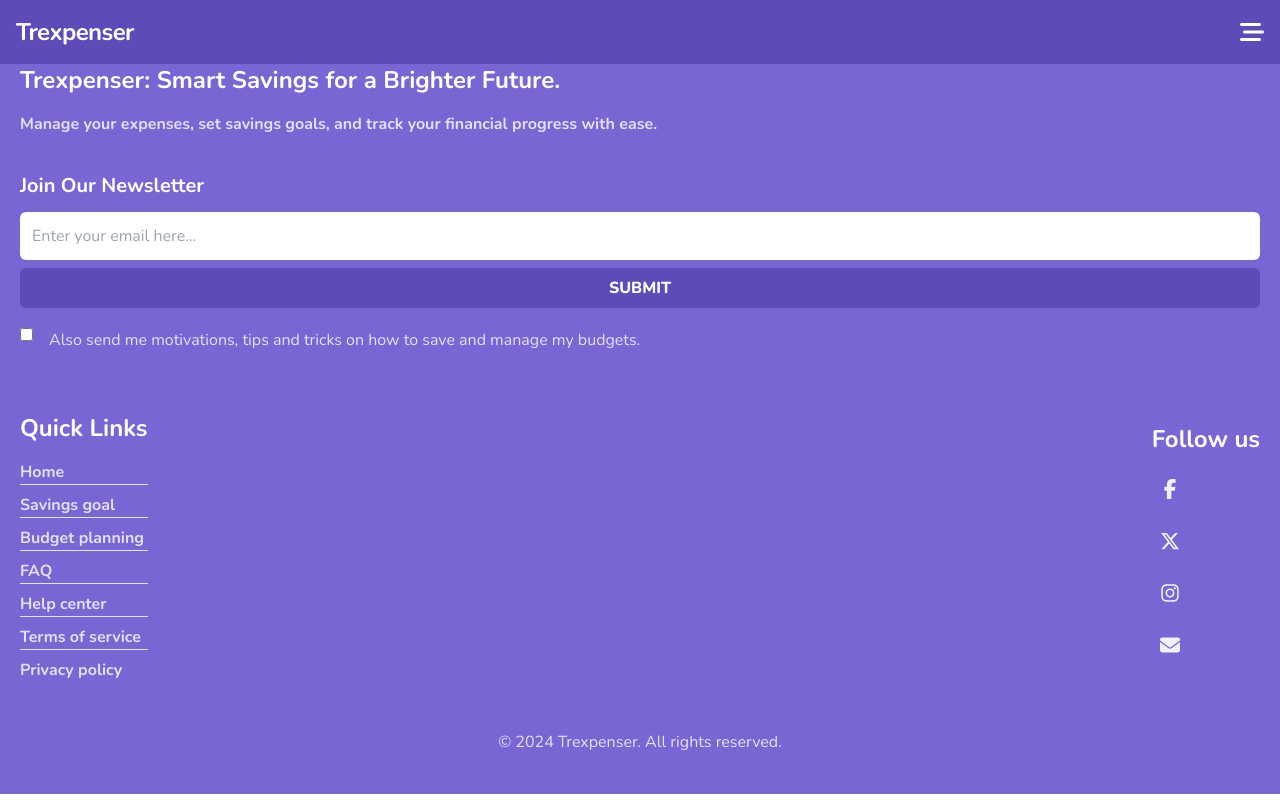
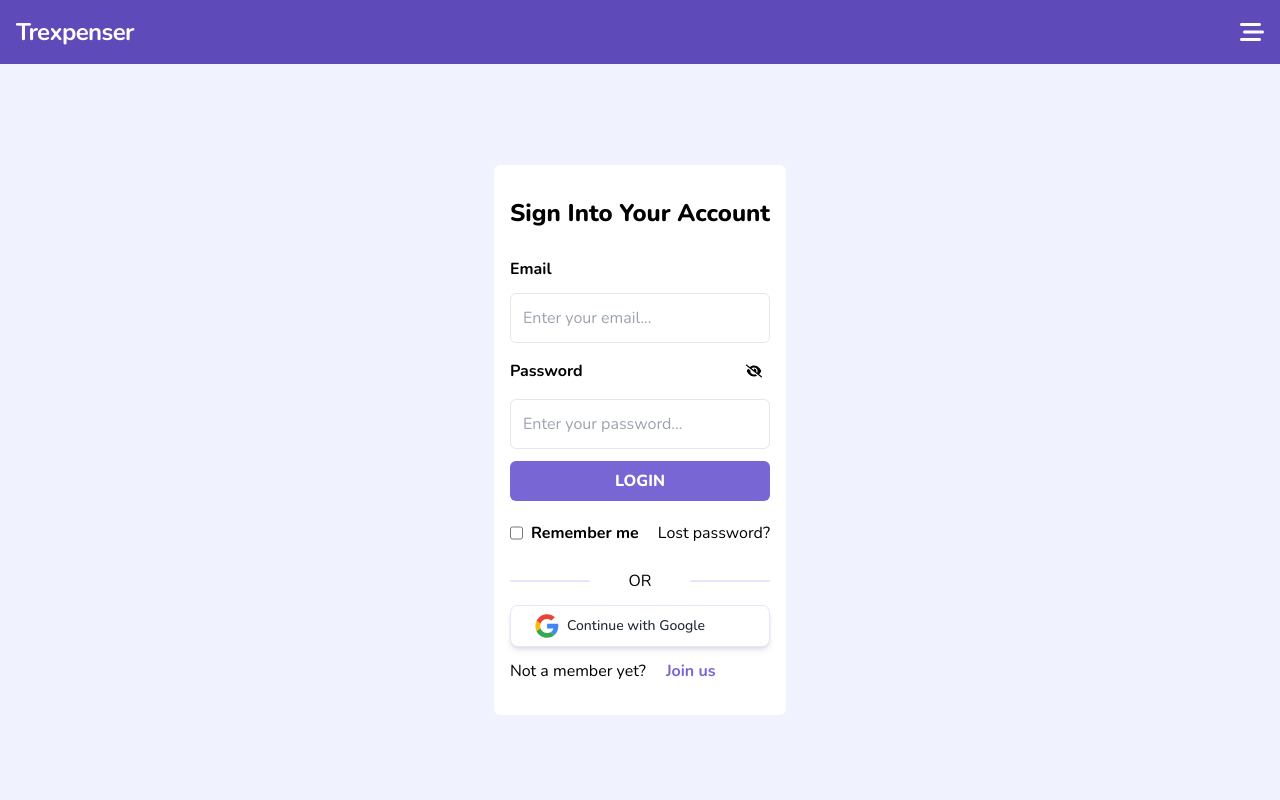
Before and after one commit to Abosi-Godwin/Trexpenser, a Next.js app: page /login in a window 1280 px wide. Shown: the top 800 px of the page. Built offline with nearby package versions, Linux system fonts and the light colour scheme.

Commit message:
major updates

```diff
--- a/app/components/Card.tsx
+++ b/app/components/Card.tsx
@@ -19,8 +19,8 @@ const CardItem = ({ data, makeFlex = true }: CardItemProps) => {
     >
       <div
         className={`${
-          !makeFlex && "w-14 h-14 bg-temp-color-1 rounded-full flex items-center justify-center"
-        } text-2xl text-temp-color-8`}
+          !makeFlex && "w-14 h-14 bg-temp-color-1 rounded-full flex items-center justify-center pt-0"
+        } text-2xl text-temp-color-8 pt-2`}
       >
         <Icon />
       </div>
--- a/app/components/Input.tsx
+++ b/app/components/Input.tsx
@@ -2,11 +2,10 @@ import InputLabel from "./InputLabel";
 interface InputProps {
   label: string;
   placeholder: string;
-  inputType: "text" | "password" | "email" | "number";
-  className: string;
+  inputType: "text" | "password" | "email";
+  className?: string;
   disable?: boolean;
   toggle?: boolean | undefined;
-  noLabel?: boolean;
   onHidePassword?: () => void;
 }
 export default function Input({
@@ -15,22 +14,18 @@ export default function Input({
   inputType,
   disable,
   toggle,
-  noLabel,
   onHidePassword,
-  className = "bg-light-sectionBackground text-light-text dark:bg-dark-sectionBackground dark:text-dark-text border-none outline-none p-2 rounded",
+  className,
 }: InputProps) {
-  const name = label.split(" ").at(-1);
-
   return (
     <>
-      {!noLabel && (
       <InputLabel
         label={label}
         inputType={inputType}
         toggle={toggle}
         hidePassword={onHidePassword}
       />
-      )}
+
       <input
         id={label}
         type={inputType}
--- a/app/login/page.tsx
+++ b/app/login/page.tsx
@@ -1,11 +1,105 @@
-import React from 'react'
+"use client";
 
-const Login = () => {
+import { useState } from "react";
+import Link from "next/link";
+import { useForm } from "react-hook-form";
+
+import Input from "../components/Input";
+import Button from "../components/Button";
+import GoogleBtn from "../components/GoogleBtn";
+
+const LoginPage = () => {
+  const {
+    register,
+    handleSubmit,
+    formState: { errors },
+  } = useForm();
+
+  const [hidePassword, setHidePassword] = useState(true);
+  const [remember, setRemember] = useState(true);
+
+  const handleLogin = () => {};
+
+  const handleHidePassword = () => {
+    setHidePassword((prev) => !prev);
+  };
   return (
-    <div>
-      <h1>Login now</h1>
+    <div
+      className="bg-light-sectionBackground flex items-center justify-center
+    h-screen max-h-dvh w-screen overflow-hidden pt-20"
+    >
+      <div className="p-4 rounded-md bg-white hadow-md shadow-color-2">
+        <div className="py-4">
+          <h1 className="font-extrabold text-2xl capitalize">Sign into your account</h1>
+        </div>
+
+        <form onSubmit={handleSubmit(handleLogin)}>
+          <div className="flex flex-col gap-3 py-3">
+            <Input
+              label="email"
+              inputType="email"
+              placeholder="Enter your email..."
+              className="p-3 rounded-md outline-0 border"
+            />
+
+            <Input
+              inputType={hidePassword ? "password" : "text"}
+              placeholder="Enter your password..."
+              label="password"
+              className="p-3 rounded-md outline-0 border"
+              onHidePassword={handleHidePassword}
+              toggle={hidePassword}
+            />
+
+            <Button
+              text="Login"
+              type="submit"
+              className="bg-light-primaryCTA text-white font-extrabold
+                            rounded-md p-2 uppercase w-full flex items-center
+                            justify-center"
+            />
+          </div>
+          <div className="flex justify-between py-2">
+            <div className="flex gap-2 font-bold">
+              <input
+                type="checkbox"
+                name="remember"
+              />
+              <p>Remember me</p>
+            </div>
+            <Link href="/forgotPassword">
+              <h1 className="">Lost password?</h1>
+            </Link>
+          </div>
+        </form>
+        <div className="py-4 flex flex-col gap-3">
+          <div
+            className="flex gap-3 items-center justify-between
+                        "
+          >
+            <div
+              className="h-0.5 rounded-md w-20
+                            bg-light-dividers"
+            ></div>
+            <h1>OR</h1>{" "}
+            <div
+              className="h-0.5 rounded-md w-20
+                            bg-light-dividers"
+            ></div>
+          </div>
+          <GoogleBtn />
+          <div className="flex gap-5 items-center">
+            <p>Not a member yet?</p>
+            <Link
+              href="/signup"
+              className="text-light-primaryCTA font-bold"
+            >
+              Join us
+            </Link>
+          </div>
+        </div>
+      </div>
     </div>
-  )
-}
-
-export default Login
+  );
+};
+export default LoginPage;
```
Lines whose indentation alone changed are shown as unchanged.
